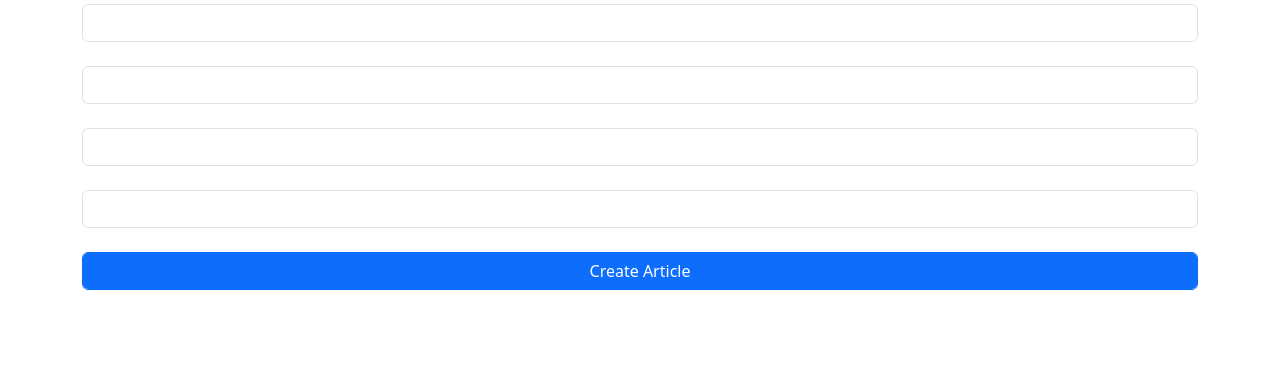
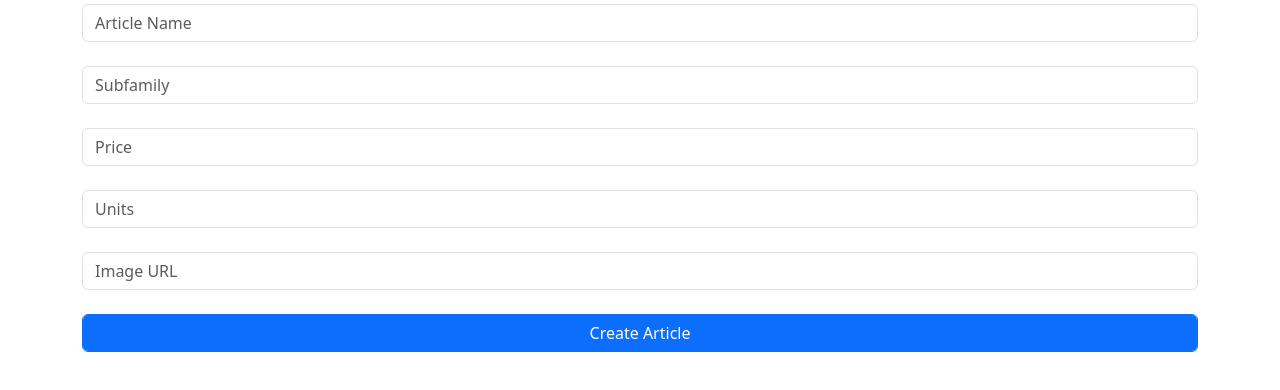
Before and after one commit to mitzie17/product-inventory, a website: page index.html in a window 1280 px wide. Shown: the part 42-432 px from the top of the page. Drawn offline with nearby package versions, Linux system fonts and the light colour scheme; no server answers.

Commit message:
added input field for image

```diff
--- a/index.html
+++ b/index.html
@@ -9,10 +9,12 @@
 <body class="container">
     <div id="new-article" class="jumbotron">
         <h2>New Article</h2>
-        <input type="text" id="new-article-name" class="form-control"> <br>
-        <input type="text" id="new-article-subfamily" class="form-control"> <br>
-        <input type="number" id="new-article-price" class="form-control"> <br>
-        <input type="number" id="new-article-units" class="form-control"> <br>
+        <input type="text" id="new-article-name" class="form-control" placeholder="Article Name"> <br>
+        <input type="text" id="new-article-subfamily" class="form-control" placeholder="Subfamily"> <br>
+        <input type="number" id="new-article-price" class="form-control" placeholder="Price"> <br>
+        <input type="number" id="new-article-units" class="form-control" placeholder="Units"> <br>
+        <input type="text" id="new-article-image" class="form-control" placeholder="Image URL"> <br>
+
         <button id="create-new-article" class="btn btn-primary form-control">Create Article</button>
     </div>
 
```
